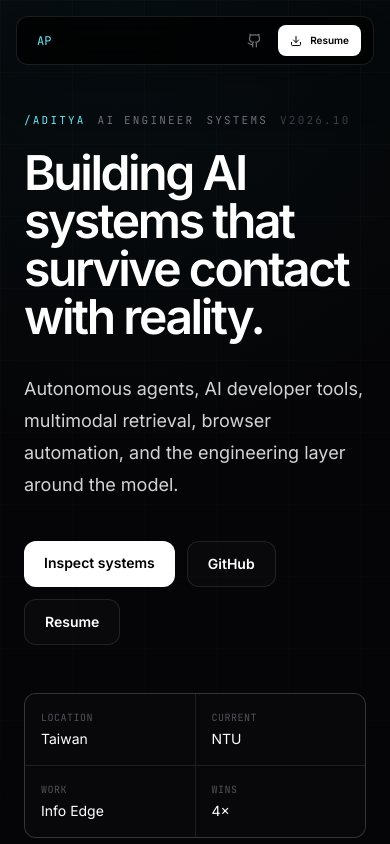
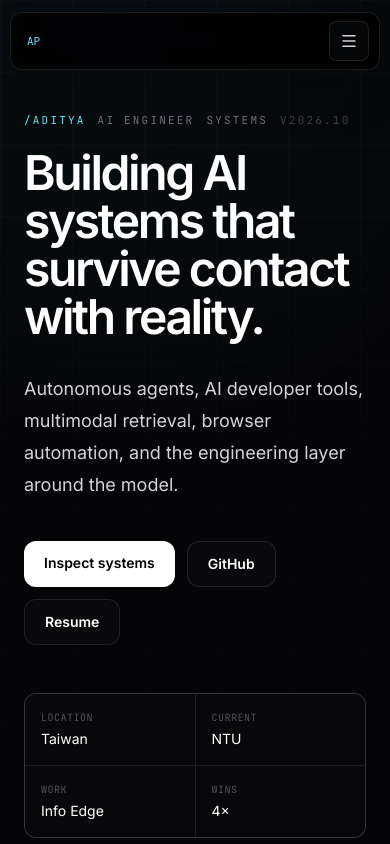
Before and after one commit to adityapurohit01/my_portfolio, a Next.js app: page / in a window 390 px wide. Shown: the top 844 px of the page. Built offline with nearby package versions, Linux system fonts and the light colour scheme.

Commit message:
Make navigation mobile-friendly

```diff
--- a/src/components/Navbar.tsx
+++ b/src/components/Navbar.tsx
@@ -1,46 +1,112 @@
 "use client";
 
+import { useState } from "react";
 import Link from "next/link";
-import { Github, Linkedin, Mail, Command, Download } from "lucide-react";
+import { Github, Linkedin, Mail, Command, Download, Menu, X } from "lucide-react";
 
 const links = [
   ["About", "#about"],
   ["Projects", "#projects"],
   ["Experience", "#experience"],
   ["Awards", "#awards"],
+  ["Contact", "#contact"],
 ] as const;
 
 export default function Navbar() {
+  const [open, setOpen] = useState(false);
+
+  const openPalette = () => {
+    setOpen(false);
+    window.dispatchEvent(new KeyboardEvent("keydown", { key: "k", ctrlKey: true }));
+  };
+
   return (
-    <header className="fixed inset-x-0 top-0 z-50 px-4 py-4">
-      <nav className="mx-auto flex max-w-7xl items-center justify-between rounded-xl border border-white/10 bg-black/75 px-3 py-2 shadow-2xl shadow-black/30 backdrop-blur-xl">
-        <Link href="/" className="flex items-center gap-3 px-2 font-mono text-xs text-white">
+    <header className="fixed inset-x-0 top-0 z-50 px-2.5 py-3 sm:px-4 sm:py-4">
+      <nav className="mx-auto flex max-w-7xl items-center justify-between rounded-xl border border-white/10 bg-black/80 px-2.5 py-2 shadow-2xl shadow-black/30 backdrop-blur-xl sm:px-3">
+        <Link
+          href="/"
+          className="flex min-w-0 items-center gap-2 px-1.5 font-mono text-[11px] text-white sm:gap-3 sm:px-2 sm:text-xs"
+          onClick={() => setOpen(false)}
+        >
           <span className="text-cyan-300">AP</span>
-          <span className="hidden text-zinc-600 sm:inline">/</span>
+          <span className="hidden text-zinc-600 xs:inline">/</span>
           <span className="hidden text-zinc-500 sm:inline">workbench</span>
         </Link>
 
         <div className="hidden items-center gap-1 md:flex">
-          {links.map(([label, href]) => (
-            <Link key={href} href={href} className="rounded-lg px-3 py-2 text-xs text-zinc-500 transition hover:bg-white/[0.04] hover:text-zinc-200">{label}</Link>
+          {links.slice(0, 4).map(([label, href]) => (
+            <Link key={href} href={href} className="rounded-lg px-3 py-2 text-xs text-zinc-500 transition hover:bg-white/[0.04] hover:text-zinc-200">
+              {label}
+            </Link>
           ))}
         </div>
 
-        <div className="flex items-center gap-1">
+        <div className="flex items-center gap-0.5 sm:gap-1">
           <button
             type="button"
-            onClick={() => window.dispatchEvent(new KeyboardEvent("keydown", { key: "k", ctrlKey: true }))}
+            onClick={openPalette}
             className="hidden items-center gap-2 rounded-lg border border-white/10 bg-white/[0.02] px-2.5 py-2 font-mono text-[10px] text-zinc-500 transition hover:border-cyan-300/25 hover:text-cyan-200 sm:inline-flex"
             aria-label="Open command palette"
           >
             <Command size={12} /> K
           </button>
-          <a href="https://github.com/adityapurohit01" target="_blank" rel="noreferrer" aria-label="GitHub" className="rounded-lg p-2 text-zinc-500 transition hover:bg-white/[0.04] hover:text-white"><Github size={15} /></a>
-          <a href="https://www.linkedin.com/in/aditya-purohit-04a3a3233/" target="_blank" rel="noreferrer" aria-label="LinkedIn" className="hidden rounded-lg p-2 text-zinc-500 transition hover:bg-white/[0.04] hover:text-white sm:block"><Linkedin size={15} /></a>
-          <a href="mailto:adityapurohit839@gmail.com" aria-label="Email" className="hidden rounded-lg p-2 text-zinc-500 transition hover:bg-white/[0.04] hover:text-white sm:block"><Mail size={15} /></a>
-          <a href="/Aditya_purohit_2026.pdf" download className="ml-1 inline-flex items-center gap-2 rounded-lg bg-white px-3 py-2 text-[10px] font-semibold text-black transition hover:bg-cyan-200"><Download size={12} /> Resume</a>
+          <a href="https://github.com/adityapurohit01" target="_blank" rel="noreferrer" aria-label="GitHub" className="hidden rounded-lg p-2 text-zinc-500 transition hover:bg-white/[0.04] hover:text-white sm:block">
+            <Github size={15} />
+          </a>
+          <a href="https://www.linkedin.com/in/aditya-purohit-04a3a3233/" target="_blank" rel="noreferrer" aria-label="LinkedIn" className="hidden rounded-lg p-2 text-zinc-500 transition hover:bg-white/[0.04] hover:text-white md:block">
+            <Linkedin size={15} />
+          </a>
+          <a href="mailto:adityapurohit839@gmail.com" aria-label="Email" className="hidden rounded-lg p-2 text-zinc-500 transition hover:bg-white/[0.04] hover:text-white md:block">
+            <Mail size={15} />
+          </a>
+          <a href="/Aditya_purohit_2026.pdf" download className="hidden items-center gap-2 rounded-lg bg-white px-3 py-2 text-[10px] font-semibold text-black transition hover:bg-cyan-200 sm:inline-flex">
+            <Download size={12} /> Resume
+          </a>
+
+          <button
+            type="button"
+            onClick={() => setOpen((value) => !value)}
+            className="inline-flex min-h-10 min-w-10 items-center justify-center rounded-lg border border-white/10 bg-white/[0.02] text-zinc-300 transition hover:border-cyan-300/25 hover:text-cyan-200 md:hidden"
+            aria-label={open ? "Close navigation" : "Open navigation"}
+            aria-expanded={open}
+          >
+            {open ? <X size={18} /> : <Menu size={18} />}
+          </button>
         </div>
       </nav>
+
+      {open && (
+        <div className="mx-auto mt-2 max-w-7xl rounded-2xl border border-white/10 bg-[#08080a]/98 p-3 shadow-2xl backdrop-blur-xl md:hidden">
+          <div className="grid gap-1">
+            {links.map(([label, href]) => (
+              <Link
+                key={href}
+                href={href}
+                onClick={() => setOpen(false)}
+                className="rounded-xl px-4 py-3.5 text-sm text-zinc-300 transition hover:bg-white/[0.05] hover:text-white"
+              >
+                {label}
+              </Link>
+            ))}
+            <button
+              type="button"
+              onClick={openPalette}
+              className="flex min-h-12 items-center justify-between rounded-xl border border-white/10 px-4 py-3 text-left text-sm text-zinc-300"
+            >
+              <span className="flex items-center gap-2"><Command size={15} /> Command palette</span>
+              <span className="font-mono text-[10px] text-zinc-600">⌘K</span>
+            </button>
+            <div className="mt-1 grid grid-cols-2 gap-2">
+              <a href="/Aditya_purohit_2026.pdf" download className="flex min-h-12 items-center justify-center gap-2 rounded-xl bg-white text-sm font-semibold text-black">
+                <Download size={15} /> Resume
+              </a>
+              <a href="https://github.com/adityapurohit01" target="_blank" rel="noreferrer" className="flex min-h-12 items-center justify-center gap-2 rounded-xl border border-white/10 text-sm text-zinc-300">
+                <Github size={15} /> GitHub
+              </a>
+            </div>
+          </div>
+        </div>
+      )}
     </header>
   );
 }
```
